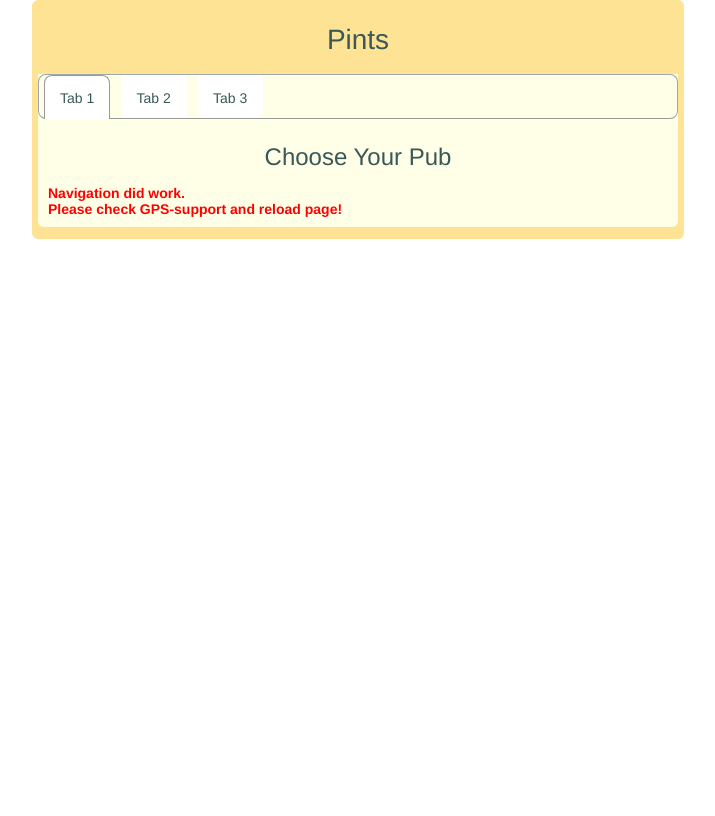
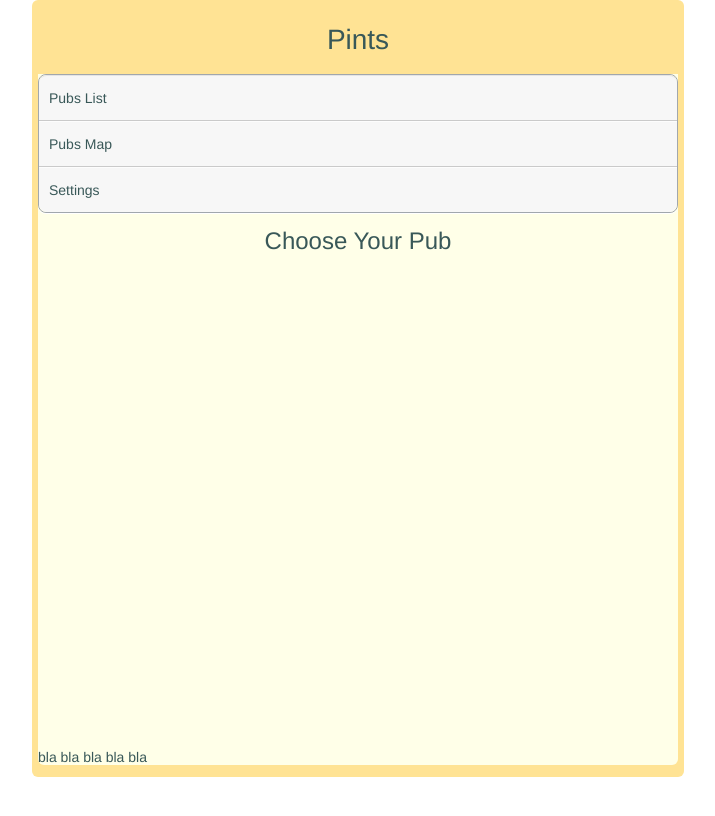
Before and after one commit to richardtraindl/pints, a Jekyll site: the page built from pints/index.html, in a window 1280 px wide. Shown: the top 816 px of the page, without its empty margins (282-997 px from the left). Built offline with Jekyll 4.4.1, drawn with Linux system fonts in a browser that asks for light colours.

Commit message:
Update index.html

```diff
--- a/pints/index.html
+++ b/pints/index.html
@@ -8,12 +8,12 @@ id: index
 
       <div id='tabs'>
         <ul> <!-- auto-adds class tabs-nav for styling -->
-          <li>Tab 1</li> <!-- auto-adds class selected for styling (if tab li selected) -->
-          <li>Tab 2</li>
-          <li>Tab 3</li>
+          <li id='tab-list'>Pubs List</li> <!-- auto-adds class selected for styling (if tab li selected) -->
+          <li id='tab-map'>Pubs Map</li>
+          <li id='tab-settings'>Settings</li>
         </ul>
 
-        <div id='tab-list'> <!-- Pub List -->
+        <div> <!-- Pub List -->
           <h2>Choose Your Pub</h2>
 
           <div id="msg">
@@ -25,13 +25,13 @@ id: index
           </div>
         </div>
 
-        <div id='tab-map'> <!-- Pub Map -->
+        <div> <!-- Pub Map -->
           <div id="mapid" style="min-width: 320px; max-width: 640px; width: 640px; height: 480px;">
             <!-- Wird dynamisch befüllt -->
           </div>
         </div>
 
-        <div id='tab-settings'> <!-- Settings -->
+        <div> <!-- Settings -->
           bla bla bla bla bla
         </div>
       </div>
@@ -43,7 +43,8 @@ id: index
 
         tabify( '#tabs' );
 
-        if($('#tab-list').is(':visible') | $('#tab-map').is(':visible')){
+        $('#tab-map').click(function({alert("kkkkk");});
+        if($('#tab-map').is(':visible') | $('#tab-map').is(':visible')){
           var count = 3;
           var location = { status: null, latitude: null, longitude: null };
           get_location(location);
```
